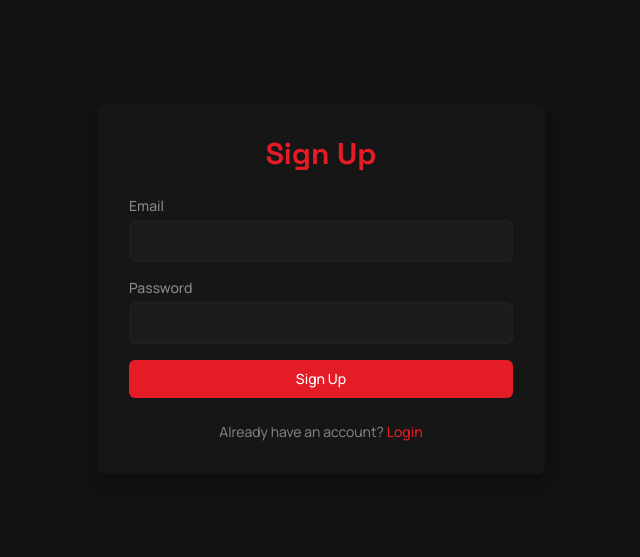
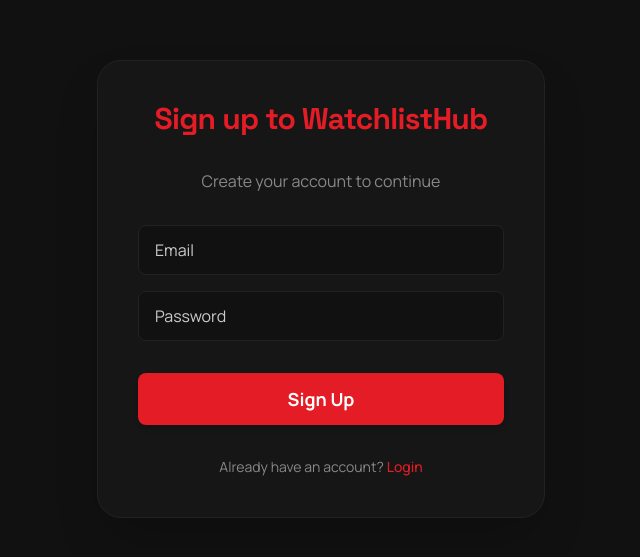
Before and after one commit to tahsiniftekhar/watchlist-hub, a React (Vite) app: page /signup in a window 1280 px wide. Shown: the part 111-668 px from the top of the page, without its empty margins (319-959 px from the left). Built offline with nearby package versions, Linux system fonts and the light colour scheme.

Commit message:
feat: add signup route title and enhance signup page layout with animations

```diff
--- a/src/constants/index.ts
+++ b/src/constants/index.ts
@@ -5,6 +5,7 @@
   "/search": "Search Movies",
   "/watchlist": "My Watchlist",
   "/login": "Login",
+  "/signup": "Sign Up",
   "/playground": "Playground",
   "/movie/:id": "Movie Details",
 };
--- a/src/pages/signup-page.tsx
+++ b/src/pages/signup-page.tsx
@@ -1,6 +1,6 @@
 import { useAuth } from "@/lib/auth-utils";
-import { pageTransition } from "@/lib/motion-utils";
-import { motion } from "framer-motion";
+import { buttonMotion, pageTransition } from "@/lib/motion-utils";
+import { AnimatePresence, motion } from "framer-motion";
 import { useState } from "react";
 import toast from "react-hot-toast";
 import { Link, useNavigate } from "react-router-dom";
@@ -37,51 +37,51 @@
       initial="hidden"
       animate="visible"
       exit="exit"
-      className="flex items-center justify-center min-h-screen"
+      className="h-screen flex items-center justify-center bg-bg"
     >
-      <div className="w-full max-w-md p-8 space-y-6 bg-surface rounded-lg shadow-lg">
-        <h2 className="text-3xl font-bold text-center text-primary">Sign Up</h2>
-        <form onSubmit={handleSubmit} className="space-y-4">
-          <div>
-            <label
-              htmlFor="email"
-              className="block text-sm font-medium text-muted-foreground"
+      <motion.form
+        onSubmit={handleSubmit}
+        className="bg-surface rounded-3xl shadow-2xl p-10 w-full max-w-md space-y-8 border border-border"
+        initial={{ opacity: 0, scale: 0.95 }}
+        animate={{ opacity: 1, scale: 1 }}
+        transition={{ duration: 0.5, ease: "easeOut" }}
       >
-              Email
-            </label>
+        <h1 className="text-3xl font-extrabold text-center text-primary mb-2 tracking-tight">
+          Sign up to WatchlistHub
+        </h1>
+        <p className="text-center text-muted-foreground mb-6 text-base">
+          Create your account to continue
+        </p>
+        <AnimatePresence mode="wait">
+        </AnimatePresence>
+        <div className="space-y-4">
           <input
+            className="w-full px-4 py-3 rounded-lg bg-bg border border-border text-text placeholder:text-muted focus:outline-none focus:border-primary transition"
+            placeholder="Email"
             type="email"
             id="email"
             value={email}
             onChange={(e) => setEmail(e.target.value)}
             required
-              className="mt-1 block w-full px-3 py-2 border border-border rounded-md shadow-sm focus:outline-none focus:ring-primary focus:border-primary bg-secondary text-text"
           />
-          </div>
-          <div>
-            <label
-              htmlFor="password"
-              className="block text-sm font-medium text-muted-foreground"
-            >
-              Password
-            </label>
           <input
+            className="w-full px-4 py-3 rounded-lg bg-bg border border-border text-text placeholder:text-muted focus:outline-none focus:border-primary transition"
+            placeholder="Password"
             type="password"
             id="password"
             value={password}
             onChange={(e) => setPassword(e.target.value)}
             required
-              className="mt-1 block w-full px-3 py-2 border border-border rounded-md shadow-sm focus:outline-none focus:ring-primary focus:border-primary bg-secondary text-text"
           />
         </div>
-          <button
+        <motion.button
+          {...buttonMotion}
           type="submit"
           disabled={isLoading}
-            className="w-full flex justify-center py-2 px-4 border border-transparent rounded-md shadow-sm text-sm font-medium text-primary-foreground bg-primary hover:bg-primary-dark focus:outline-none focus:ring-2 focus:ring-offset-2 focus:ring-primary disabled:opacity-50 disabled:cursor-not-allowed transition"
+          className="w-full bg-primary text-text py-3 rounded-lg font-bold text-lg shadow-md hover:bg-primary-dark transition mt-2"
         >
           {isLoading ? "Signing Up..." : "Sign Up"}
-          </button>
-        </form>
+        </motion.button>
         <p className="text-center text-sm text-muted-foreground">
           Already have an account?{" "}
           <Link
@@ -91,7 +91,7 @@
             Login
           </Link>
         </p>
-      </div>
+      </motion.form>
     </motion.div>
   );
 }
```
Lines whose indentation alone changed are shown as unchanged.
